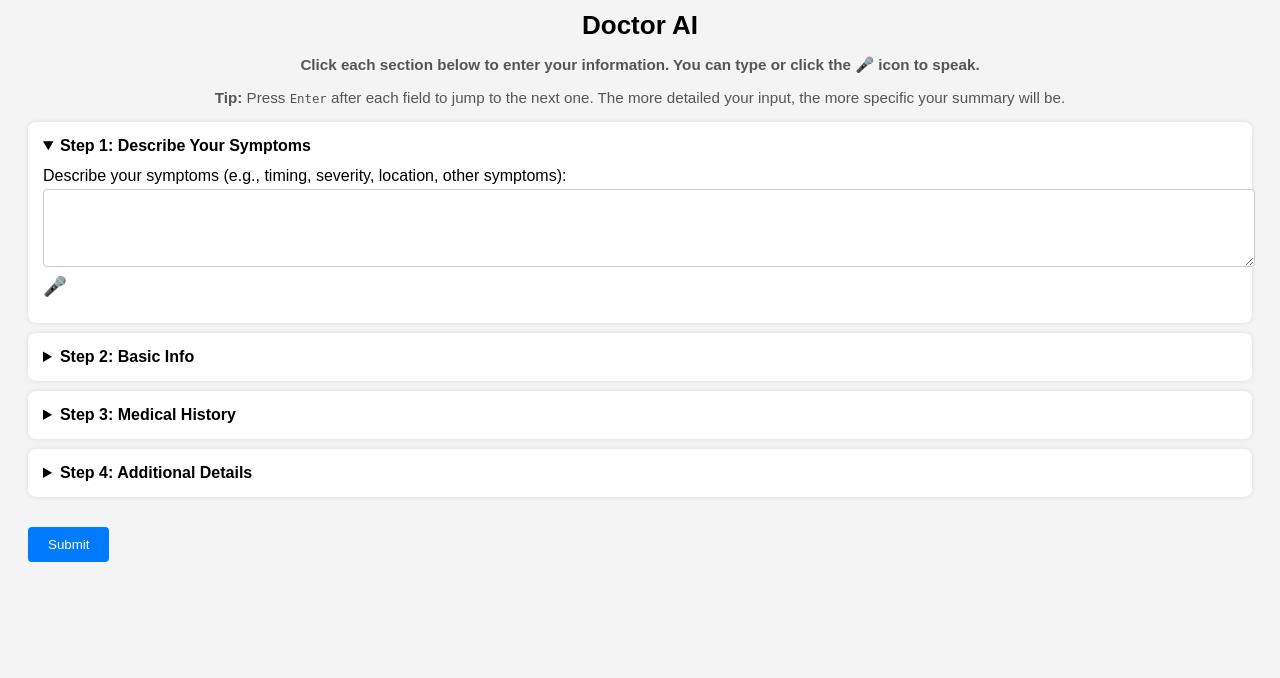
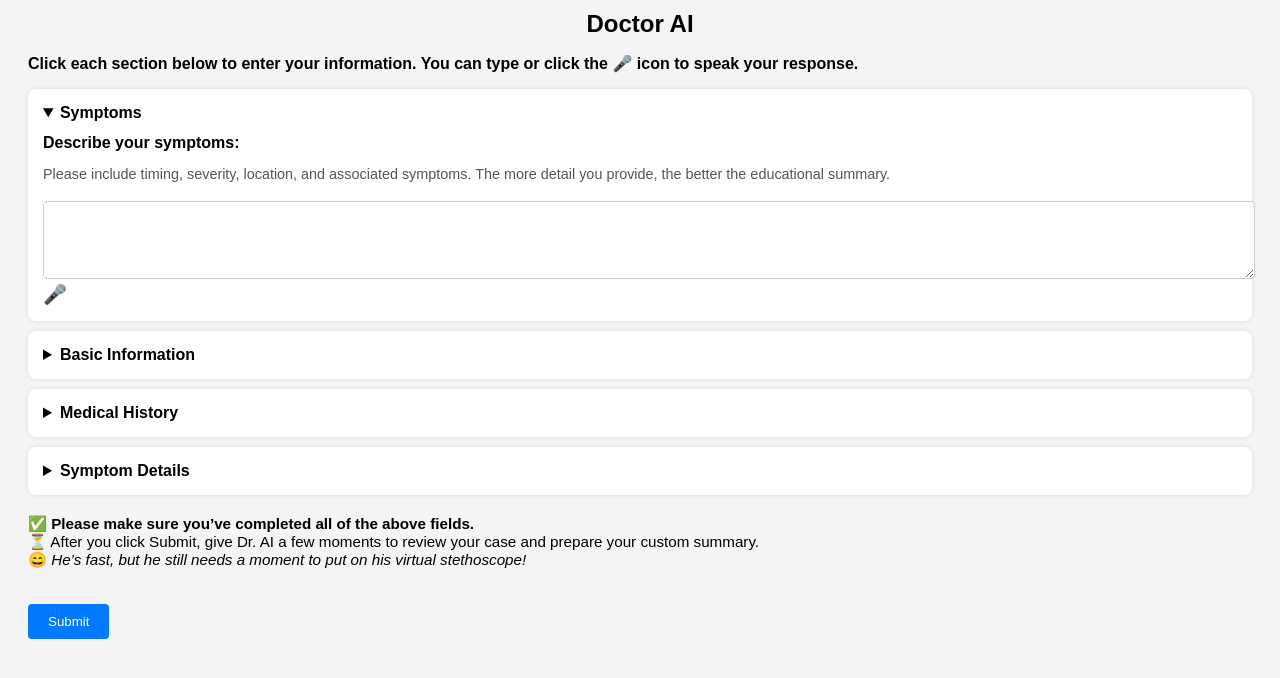
Before and after one commit to Asaabmd/doctor-ai, a Flask app: page / in a window 1280 px wide. Shown: the part 88-766 px from the top of the page. Run offline with Flask 3, Linux system fonts and the light colour scheme.

Commit message:
Final update: enhanced UI and app logic for summary + follow-up

```diff
--- a/app.py
+++ b/app.py
@@ -3,8 +3,11 @@ import openai
 import os
 
 app = Flask(__name__)
+
+# Set your OpenAI API key securely
 openai.api_key = os.getenv("OPENAI_API_KEY")
 
+# Function to create the summary based on symptom + context
 def ask_chatgpt(symptoms: str, context: dict) -> str:
     context_summary = "\n".join([
         f"Age Range: {context.get('age_range', 'unknown')}",
@@ -15,73 +18,84 @@ def ask_chatgpt(symptoms: str, context: dict) -> str:
         f"Onset: {context.get('onset', 'unknown')}",
         f"What Makes It Better: {context.get('better', 'unknown')}",
         f"What Makes It Worse: {context.get('worse', 'unknown')}",
-        f"Severity (1-10): {context.get('severity', 'unknown')}",
+        f"Severity (1–10): {context.get('severity', 'unknown')}",
         f"Treatments Tried: {context.get('treatments', 'unknown')}"
     ])
 
     prompt = (
-        f"You are a board-certified family medicine physician writing an educational summary.\n\n"
+        f"You are a board-certified family physician writing an educational summary.\n\n"
         f"Patient profile and HPI:\n{context_summary}\n\n"
         f"Reported symptoms:\n{symptoms}\n\n"
         f"Please include:\n"
         f"1. Differential diagnosis (possible causes)\n"
-        f"2. Common OTC medications (avoid Rx)\n"
+        f"2. Common OTC medications (avoid prescriptions)\n"
         f"3. Home/lifestyle measures\n"
         f"4. Red flags requiring urgent care\n"
-        f"5. Strong disclaimer that this is educational only\n\n"
-        f"Use clear headings and bullet points. Consider timing, severity, and prior treatments to guide the response."
+        f"5. Strong disclaimer that this is for educational purposes only\n\n"
+        f"Use clear headings and bullet points. Base your suggestions on symptom timing, severity, and history."
     )
 
     response = openai.ChatCompletion.create(
         model="gpt-4",
         messages=[
-            {"role": "system", "content": "You are a cautious, educational AI medical assistant. Avoid treatment or diagnostic claims."},
+            {"role": "system", "content": "You are a cautious, educational AI medical assistant."},
             {"role": "user", "content": prompt}
         ],
         temperature=0.6
     )
     return response['choices'][0]['message']['content']
 
+# Route for main form submission
 @app.route("/", methods=["GET", "POST"])
 def index():
-    output = ""
+    summary_response = ""
     if request.method == "POST":
         symptoms = request.form.get("symptoms", "")
         context = {
-            "age_range": request.form.get("age_range", "skip"),
-            "sex": request.form.get("sex", "skip"),
-            "existing_conditions": request.form.get("existing_conditions", "skip"),
-            "allergies": request.form.get("allergies", "skip"),
-            "medications": request.form.get("medications", "skip"),
+            "age_range": request.form.get("age_range", "unknown"),
+            "sex": request.form.get("sex", "unknown"),
+            "existing_conditions": request.form.get("existing_conditions", "unknown"),
+            "allergies": request.form.get("allergies", "unknown"),
+            "medications": request.form.get("medications", "unknown"),
             "onset": request.form.get("onset", "unknown"),
             "better": request.form.get("better", "unknown"),
             "worse": request.form.get("worse", "unknown"),
             "severity": request.form.get("severity", "unknown"),
-            "treatments": request.form.get("treatments", "unknown"),
+            "treatments": request.form.get("treatments", "unknown")
         }
         try:
-            output = ask_chatgpt(symptoms, context)
+            summary_response = ask_chatgpt(symptoms, context)
         except Exception as e:
-            output = f"⚠️ Error: {e}"
-    return render_template("index.html", response=output)
+            summary_response = f"⚠️ Error: {str(e)}"
 
+    return render_template("index.html", response=summary_response)
+
+# Route for follow-up questions
 @app.route("/followup", methods=["POST"])
 def followup():
     followup_question = request.form.get("followup", "")
+    followup_response = ""
     try:
         reply = openai.ChatCompletion.create(
             model="gpt-4",
             messages=[
-                {"role": "system", "content": "You are a careful and informative AI doctor. Clarify medical questions in a safe, educational manner."},
-                {"role": "user", "content": f"A patient has a follow-up question:\n\n{followup_question}\n\nPlease answer clearly and briefly, and remind them this is educational only."}
+                {
+                    "role": "system",
+                    "content": "You are a careful and educational AI assistant for medical Q&A."
+                },
+                {
+                    "role": "user",
+                    "content": f"A patient has a follow-up question:\n\n{followup_question}\n\nPlease respond clearly, briefly, and include a strong disclaimer that this is educational only."
+                }
             ],
             temperature=0.6
         )
         followup_response = reply['choices'][0]['message']['content']
     except Exception as e:
-        followup_response = f"⚠️ Error: {e}"
+        followup_response = f"⚠️ Error: {str(e)}"
 
-    return render_template("index.html", response=followup_response)  # ✅ Changed here
+    return render_template("index.html", response=None, followup_response=followup_response)
 
+# Run the app
 if __name__ == "__main__":
     app.run(host="0.0.0.0", port=3000, debug=True)
--- a/templates/index.html
+++ b/templates/index.html
@@ -14,20 +14,14 @@
       display: flex;
       justify-content: space-between;
       align-items: center;
-      margin-bottom: 10px;
     }
     .header img {
       height: 60px;
     }
     h1 {
       text-align: center;
-      font-size: 26px;
-      margin: 5px 0;
-    }
-    p.tip {
-      text-align: center;
-      color: #555;
-      font-size: 0.95em;
+      font-size: 24px;
+      margin-top: 10px;
     }
     details {
       background: #fff;
@@ -39,15 +33,13 @@
     summary {
       font-weight: bold;
       cursor: pointer;
-      font-size: 16px;
     }
     label {
       margin-top: 12px;
       display: block;
+      font-weight: bold;
     }
-    input[type="text"],
-    input[type="number"],
-    textarea {
+    input[type="text"], input[type="number"], textarea {
       width: 100%;
       padding: 8px;
       margin-top: 4px;
@@ -55,11 +47,9 @@
       border-radius: 4px;
     }
     .mic-button {
+      margin-top: 5px;
       font-size: 1.2em;
       cursor: pointer;
-      margin-top: 4px;
-      margin-bottom: 10px;
-      display: inline-block;
     }
     button {
       margin-top: 20px;
@@ -73,116 +63,122 @@
     button:hover {
       background-color: #0056b3;
     }
+
+    /* Modal */
     .modal {
-      display: flex;
+      display: none;
       position: fixed;
       top: 0; left: 0;
       width: 100%; height: 100%;
-      background-color: rgba(0, 0, 0, 0.5);
+      background-color: rgba(0, 0, 0, 0.6);
       justify-content: center;
       align-items: center;
+      z-index: 999;
     }
     .modal-content {
-      background-color: #e9f5ff;
+      background: #e6f2ff;
       padding: 20px;
       border-radius: 10px;
-      width: 90%;
       max-width: 600px;
       max-height: 80%;
       overflow-y: auto;
-      box-shadow: 0 4px 10px rgba(0,0,0,0.2);
+      position: relative;
     }
     .close {
-      float: right;
-      font-size: 1.4rem;
-      font-weight: bold;
+      position: absolute;
+      top: 10px;
+      right: 15px;
+      font-size: 1.5rem;
       cursor: pointer;
-    }
-    .followup-form {
-      margin-top: 20px;
     }
   </style>
 </head>
 <body>
   <div class="header">
-    <img src="{{ url_for('static', filename='doctor.jpeg') }}" alt="Doctor Image">
+    <img src="{{ url_for('static', filename='doctor.jpeg') }}" alt="Doctor">
     <img src="{{ url_for('static', filename='logo.png') }}" alt="Logo">
   </div>
 
   <h1>Doctor AI</h1>
-  <p class="tip"><strong>Click each section below to enter your information. You can type or click the 🎤 icon to speak.</strong></p>
-  <p class="tip"><strong>Tip:</strong> Press <kbd>Enter</kbd> after each field to jump to the next one. The more detailed your input, the more specific your summary will be.</p>
+  <p><strong>Click each section below to enter your information. You can type or click the 🎤 icon to speak your response.</strong></p>
 
-  <form method="POST">
+  <form method="POST" id="symptomForm">
     <details open>
-      <summary>Step 1: Describe Your Symptoms</summary>
-      <label for="symptoms">Describe your symptoms (e.g., timing, severity, location, other symptoms):</label>
-      <textarea id="symptoms" name="symptoms" rows="4" required></textarea>
+      <summary>Symptoms</summary>
+      <label for="symptoms">Describe your symptoms:</label>
+      <p style="font-size: 0.9em; color: #555;">Please include timing, severity, location, and associated symptoms. The more detail you provide, the better the educational summary.</p>
+      <textarea name="symptoms" id="symptoms" rows="4" required></textarea>
       <span class="mic-button" onclick="startRecognition('symptoms')">🎤</span>
     </details>
 
     <details>
-      <summary>Step 2: Basic Info</summary>
+      <summary>Basic Information</summary>
       <label for="age_range">Age Range:</label>
-      <input type="text" id="age_range" name="age_range" placeholder="e.g., 40-50">
+      <input type="text" name="age_range" id="age_range" placeholder="e.g., 30-40"/>
       <span class="mic-button" onclick="startRecognition('age_range')">🎤</span>
 
       <label for="sex">Sex:</label>
-      <input type="text" id="sex" name="sex" placeholder="e.g., Male/Female">
+      <input type="text" name="sex" id="sex" placeholder="e.g., Male/Female/Other"/>
       <span class="mic-button" onclick="startRecognition('sex')">🎤</span>
     </details>
 
     <details>
-      <summary>Step 3: Medical History</summary>
-      <label for="existing_conditions">Current medical problems:</label>
-      <input type="text" id="existing_conditions" name="existing_conditions">
+      <summary>Medical History</summary>
+      <label for="existing_conditions">Existing Conditions (What are your current medical problems?):</label>
+      <input type="text" name="existing_conditions" id="existing_conditions"/>
       <span class="mic-button" onclick="startRecognition('existing_conditions')">🎤</span>
 
       <label for="allergies">Allergies:</label>
-      <input type="text" id="allergies" name="allergies">
+      <input type="text" name="allergies" id="allergies"/>
       <span class="mic-button" onclick="startRecognition('allergies')">🎤</span>
 
-      <label for="medications">Current medications:</label>
-      <input type="text" id="medications" name="medications">
+      <label for="medications">Medications (Currently taking):</label>
+      <input type="text" name="medications" id="medications"/>
       <span class="mic-button" onclick="startRecognition('medications')">🎤</span>
     </details>
 
     <details>
-      <summary>Step 4: Additional Details</summary>
-      <label for="onset">When did your symptoms start?</label>
-      <input type="text" id="onset" name="onset">
+      <summary>Symptom Details</summary>
+      <label for="onset">Onset (When did symptoms start?):</label>
+      <input type="text" name="onset" id="onset"/>
       <span class="mic-button" onclick="startRecognition('onset')">🎤</span>
 
       <label for="better">What makes it better?</label>
-      <input type="text" id="better" name="better">
+      <input type="text" name="better" id="better"/>
       <span class="mic-button" onclick="startRecognition('better')">🎤</span>
 
       <label for="worse">What makes it worse?</label>
-      <input type="text" id="worse" name="worse">
+      <input type="text" name="worse" id="worse"/>
       <span class="mic-button" onclick="startRecognition('worse')">🎤</span>
 
-      <label for="severity">Severity (1–10):</label>
-      <input type="number" id="severity" name="severity" min="1" max="10">
+      <label for="severity">Severity (1–10, where 10 is most severe):</label>
+      <input type="number" name="severity" id="severity" min="1" max="10"/>
       <span class="mic-button" onclick="startRecognition('severity')">🎤</span>
 
-      <label for="treatments">What treatments have you tried?</label>
-      <input type="text" id="treatments" name="treatments">
+      <label for="treatments">Treatments Tried (e.g., Tylenol, rest):</label>
+      <input type="text" name="treatments" id="treatments"/>
       <span class="mic-button" onclick="startRecognition('treatments')">🎤</span>
     </details>
+
+    <p style="margin-top:20px; font-size: 0.95em;">
+      ✅ <strong>Please make sure you’ve completed all of the above fields.</strong><br>
+      ⏳ After you click Submit, give Dr. AI a few moments to review your case and prepare your custom summary.<br>
+      😄 <em>He’s fast, but he still needs a moment to put on his virtual stethoscope!</em>
+    </p>
 
     <button type="submit">Submit</button>
   </form>
 
   {% if response %}
-  <div class="modal" style="display:flex;">
+  <div class="modal" style="display: flex;">
     <div class="modal-content">
-      <span class="close" onclick="this.parentElement.parentElement.style.display='none';">&times;</span>
-      <h3>Doctor AI Summary</h3>
+      <span class="close" onclick="this.closest('.modal').style.display='none';">&times;</span>
+      <h3>Doctor AI Summary:</h3>
       <p>{{ response|safe }}</p>
 
-      <form method="POST" action="/followup" class="followup-form">
+      <form method="POST" action="/followup" style="margin-top: 20px;">
         <label for="followup">Have a follow-up question?</label>
-        <textarea id="followup" name="followup" rows="2" placeholder="Ask your question here..."></textarea>
+        <textarea name="followup" id="followup" rows="2" placeholder="Ask for clarification or more info..."></textarea>
         <span class="mic-button" onclick="startRecognition('followup')">🎤</span>
         <button type="submit">Submit Follow-up Question</button>
       </form>
@@ -193,30 +189,33 @@
   <script>
     function startRecognition(id) {
       const field = document.getElementById(id);
-      if (!field) return;
       const recognition = new (window.SpeechRecognition || window.webkitSpeechRecognition)();
       recognition.lang = 'en-US';
       recognition.start();
       recognition.onresult = function(event) {
         field.value += (field.value ? ' ' : '') + event.results[0][0].transcript;
+        moveToNextField(field);
       };
       recognition.onerror = function(event) {
         alert("Speech recognition error: " + event.error);
       };
     }
 
-    // Auto-scroll to next input on Enter
+    function moveToNextField(currentField) {
+      const inputs = Array.from(document.querySelectorAll('input, textarea'));
+      const index = inputs.indexOf(currentField);
+      if (index >= 0 && index < inputs.length - 1) {
+        inputs[index + 1].focus();
+        inputs[index + 1].scrollIntoView({ behavior: 'smooth', block: 'center' });
+      }
+    }
+
     document.addEventListener('DOMContentLoaded', () => {
-      const inputs = document.querySelectorAll('input, textarea');
-      inputs.forEach((input, index) => {
-        input.addEventListener('keydown', function(event) {
-          if (event.key === 'Enter') {
-            event.preventDefault();
-            const next = inputs[index + 1];
-            if (next) {
-              next.scrollIntoView({ behavior: 'smooth', block: 'center' });
-              next.focus();
-            }
+      document.querySelectorAll('input, textarea').forEach((el, idx, arr) => {
+        el.addEventListener('keydown', (e) => {
+          if (e.key === 'Enter') {
+            e.preventDefault();
+            moveToNextField(e.target);
           }
         });
       });
```
